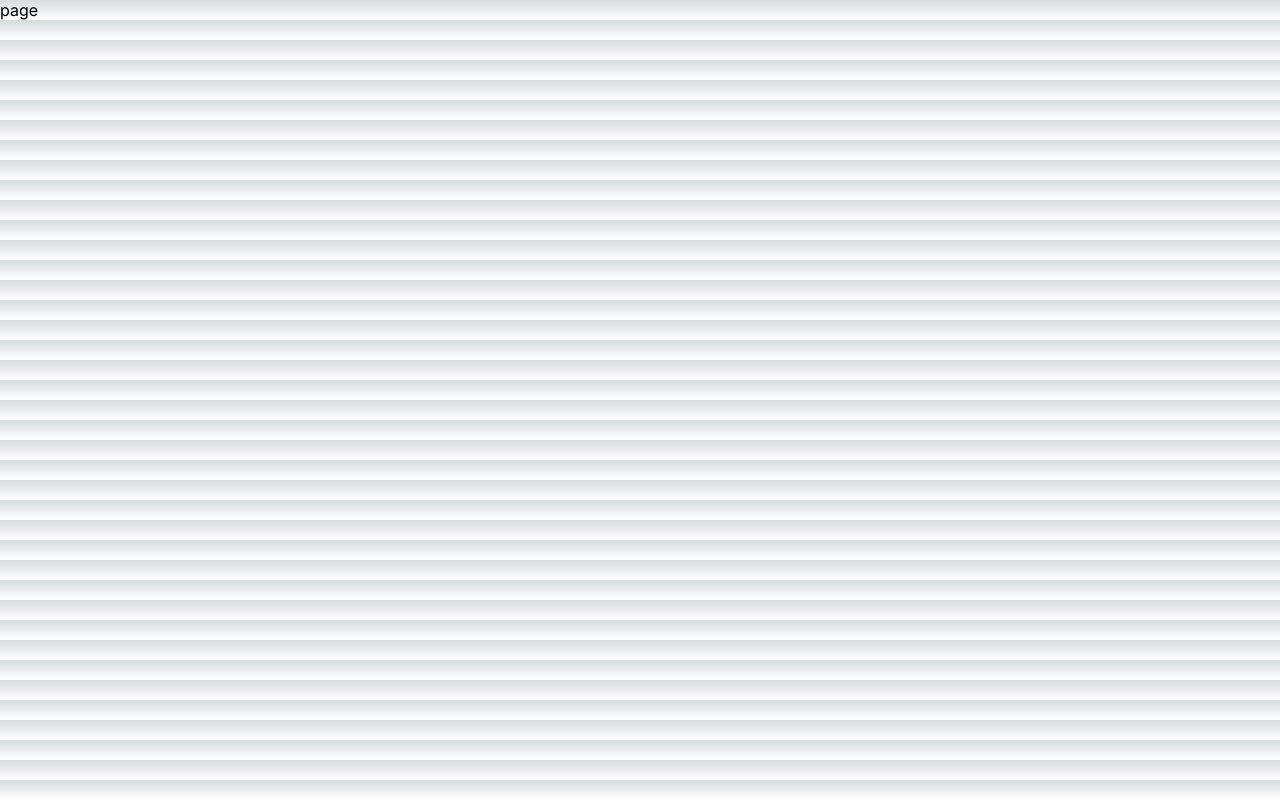
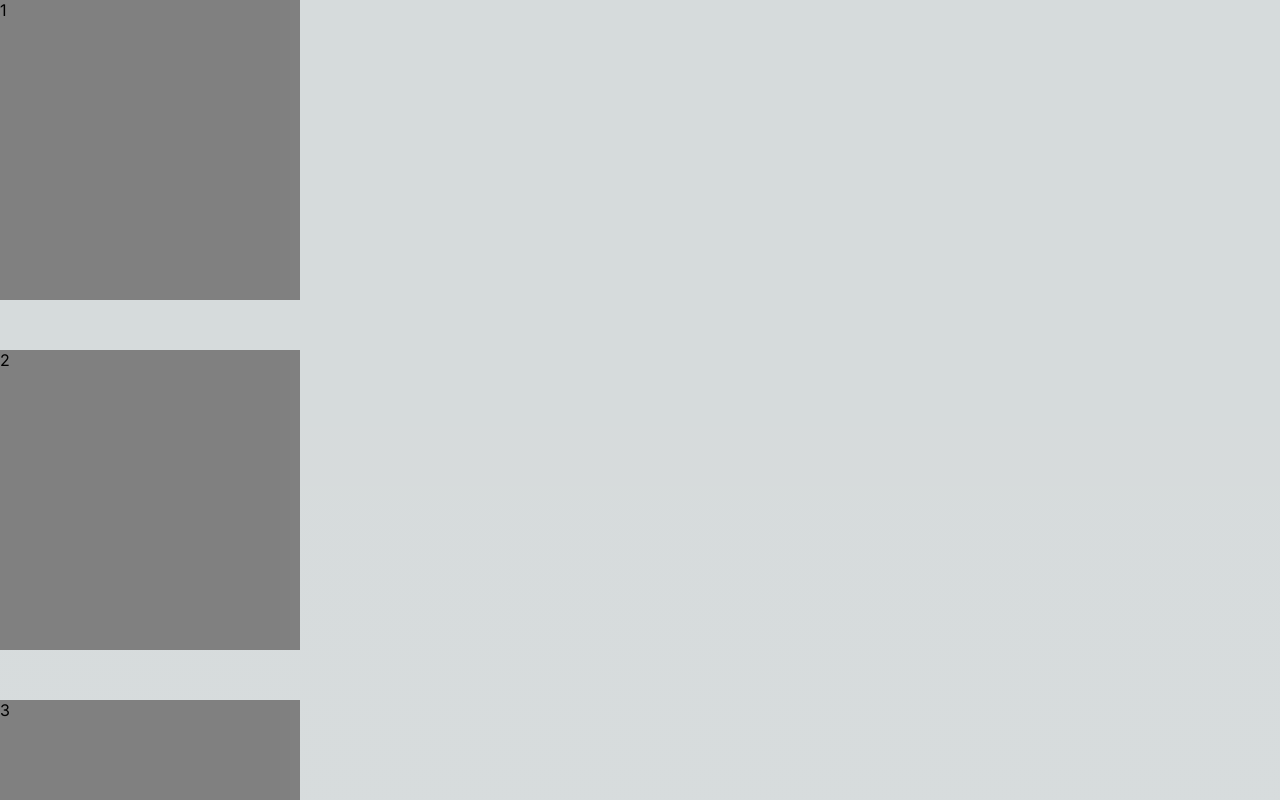
Before and after one commit to WebKBS/next-test, a Next.js app in the folder intersection-observer/: page / in a window 1280 px wide. Shown: the top 800 px of the page. Built offline with nearby package versions, Linux system fonts and the light colour scheme.

Commit message:
간단한 intersection 추가

```diff
--- a/intersection-observer/app/page.tsx
+++ b/intersection-observer/app/page.tsx
@@ -1,3 +1,58 @@
+'use client';
+import { useEffect, useRef } from 'react';
+
+console.log('11111');
 export default function Home() {
-  return <div>page</div>;
+  const ref = useRef<HTMLDivElement>(null);
+  console.log('22222');
+
+  useEffect(() => {
+    console.log('33333');
+    const observer = new IntersectionObserver((entries) => {
+      entries.forEach((entry) => {
+        if (entry.isIntersecting) {
+          console.log(
+            `${entry.target.textContent} 엘리먼트가 뷰포트 안에 있습니다!`
+          );
+        } else {
+          console.log(
+            `${entry.target.textContent} 엘리먼트가 뷰포트 밖에 있습니다!`
+          );
+        }
+      });
+    }, {});
+
+    const targetElements = ref.current?.querySelectorAll('div')!;
+
+    targetElements.forEach((element) => {
+      observer.observe(element);
+    });
+
+    return () => {
+      targetElements.forEach((element) => {
+        observer.unobserve(element);
+      });
+    };
+  }, []); // Empty dependency array means this effect will run once on mount
+
+  const items = Array.from({ length: 100 }, (_, i) => i + 1);
+  return (
+    <>
+      <div className="your-target-element" ref={ref}>
+        {items.map((item) => (
+          <div
+            key={item}
+            style={{
+              width: '300px',
+              height: '300px',
+              backgroundColor: 'gray',
+              marginBottom: '50px',
+            }}
+          >
+            {item}
+          </div>
+        ))}
+      </div>
+    </>
+  );
 }
```
Also changed, not shown: intersection-observer/package.json (+4 -4 lines).
